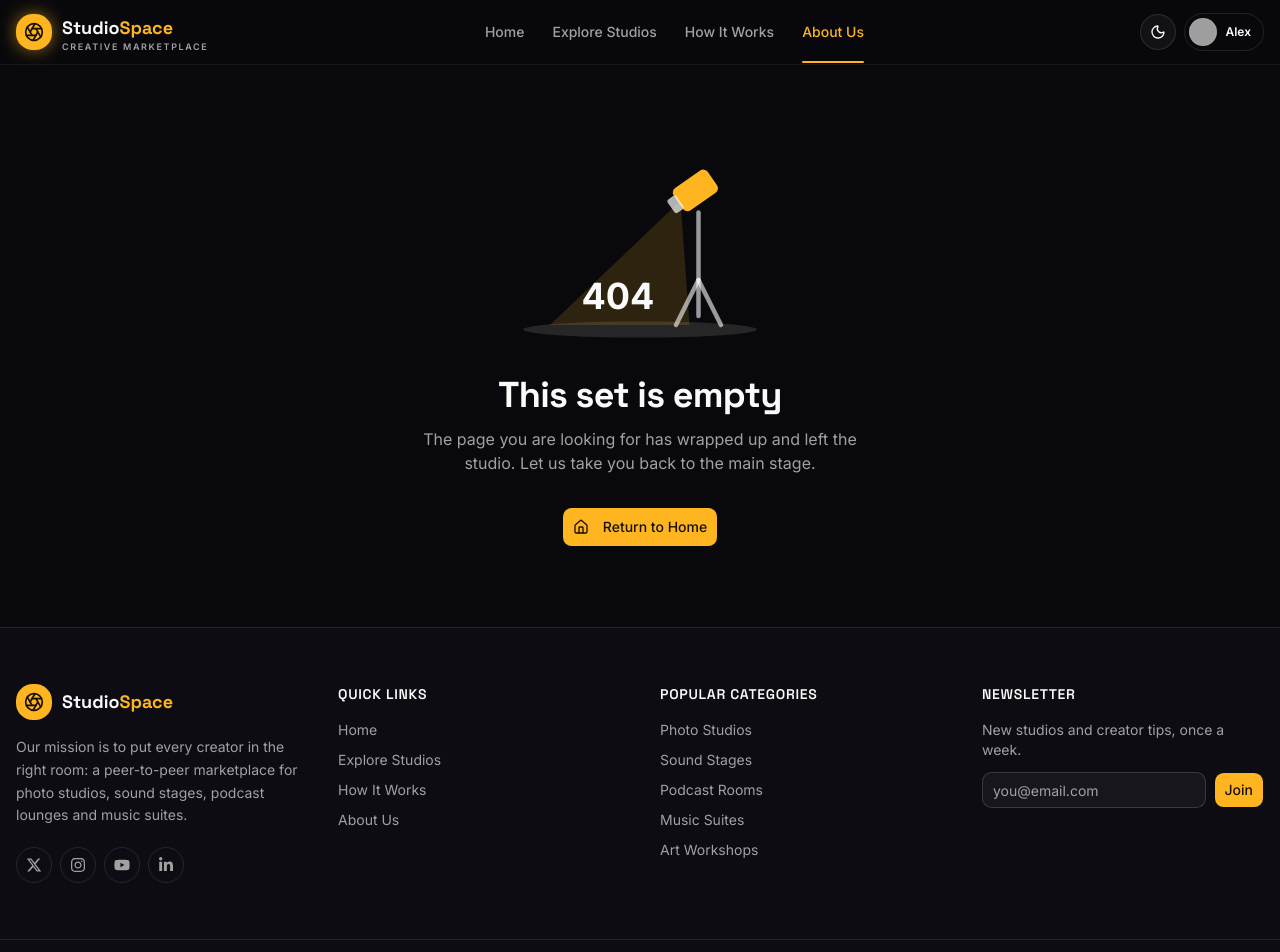
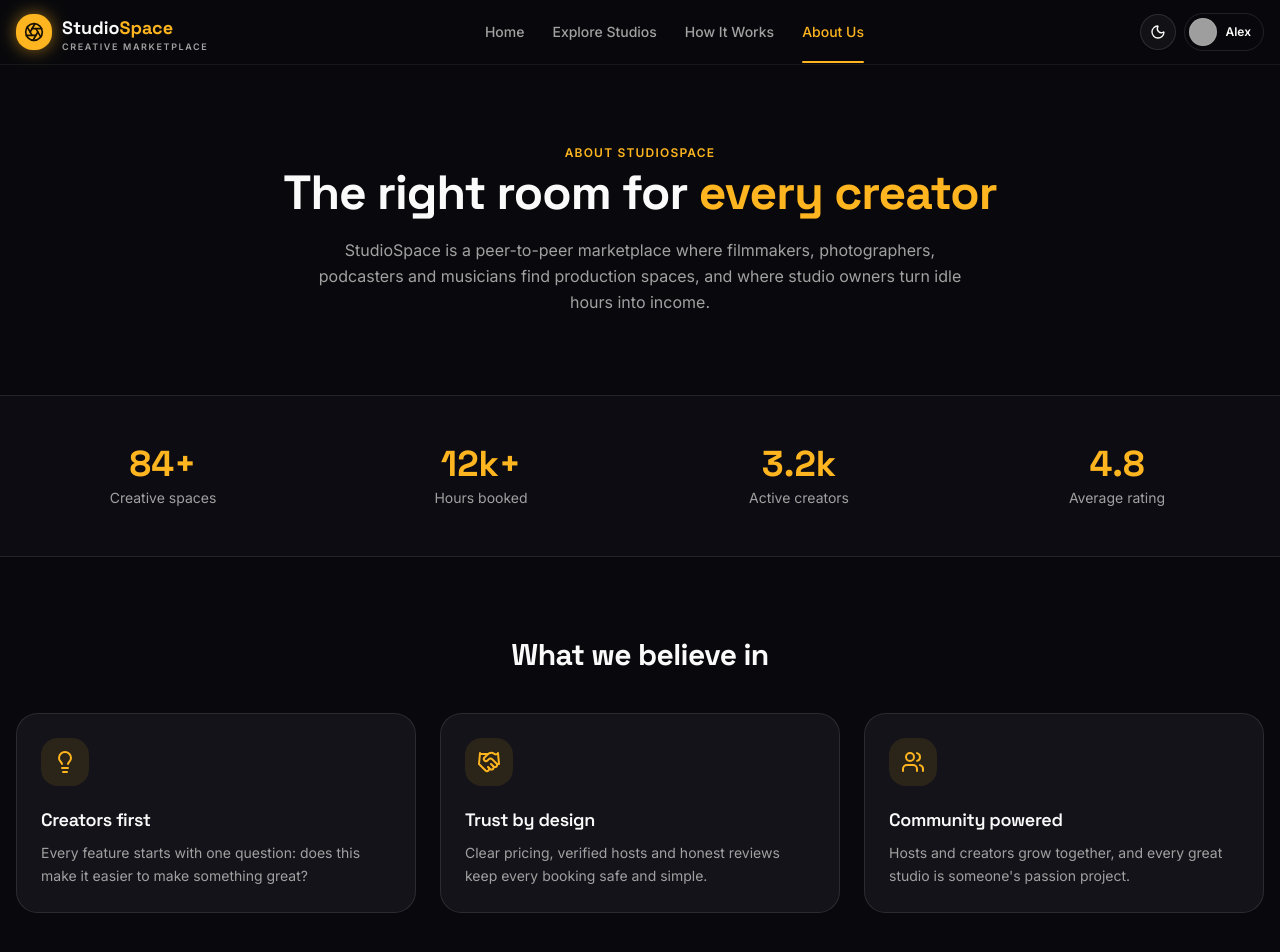
Before and after one commit to taniatajin/studiospace-client, a Next.js app: page /about in a window 1280 px wide. Before the commit this address had no page. Shown: the top 952 px of the page. Built offline with nearby package versions, Linux system fonts and the light colour scheme; grey boxes are pictures that could not be loaded.

Commit message:
feat: add about us page

```diff
--- /dev/null
+++ b/src/app/about/page.tsx
@@ -0,0 +1,81 @@
+import Link from "next/link";
+import { Handshake, Lightbulb, Users } from "lucide-react";
+import { Button } from "@/components/ui/button";
+
+export const metadata = {
+  title: "About Us | StudioSpace",
+};
+
+const stats = [
+  { value: "84+", label: "Creative spaces" },
+  { value: "12k+", label: "Hours booked" },
+  { value: "3.2k", label: "Active creators" },
+  { value: "4.8", label: "Average rating" },
+];
+
+const values = [
+  {
+    icon: Lightbulb,
+    title: "Creators first",
+    text: "Every feature starts with one question: does this make it easier to make something great?",
+  },
+  {
+    icon: Handshake,
+    title: "Trust by design",
+    text: "Clear pricing, verified hosts and honest reviews keep every booking safe and simple.",
+  },
+  {
+    icon: Users,
+    title: "Community powered",
+    text: "Hosts and creators grow together, and every great studio is someone's passion project.",
+  },
+];
+
+export default function AboutPage() {
+  return (
+    <>
+      <section className="mx-auto max-w-4xl px-4 py-20 text-center">
+        <p className="text-xs font-semibold uppercase tracking-widest text-primary">About StudioSpace</p>
+        <h1 className="mt-2 text-3xl font-bold md:text-5xl">
+          The right room for <span className="text-primary">every creator</span>
+        </h1>
+        <p className="mx-auto mt-5 max-w-2xl leading-relaxed text-muted-foreground">
+          StudioSpace is a peer-to-peer marketplace where filmmakers, photographers, podcasters and musicians find
+          production spaces, and where studio owners turn idle hours into income.
+        </p>
+      </section>
+
+      <section className="border-y border-border bg-card/40">
+        <div className="mx-auto grid max-w-7xl gap-6 px-4 py-12 sm:grid-cols-2 lg:grid-cols-4">
+          {stats.map((s) => (
+            <div key={s.label} className="text-center">
+              <p className="font-heading text-4xl font-bold text-primary">{s.value}</p>
+              <p className="mt-1 text-sm text-muted-foreground">{s.label}</p>
+            </div>
+          ))}
+        </div>
+      </section>
+
+      <section className="mx-auto max-w-7xl px-4 py-20">
+        <h2 className="text-center text-3xl font-bold">What we believe in</h2>
+        <div className="mt-10 grid gap-6 md:grid-cols-3">
+          {values.map((v) => (
+            <div key={v.title} className="h-full rounded-2xl border border-border bg-card p-6">
+              <span className="flex h-12 w-12 items-center justify-center rounded-xl bg-primary/10 text-primary">
+                <v.icon className="h-6 w-6" />
+              </span>
+              <h3 className="mt-5 text-lg font-semibold">{v.title}</h3>
+              <p className="mt-2 text-sm leading-relaxed text-muted-foreground">{v.text}</p>
+            </div>
+          ))}
+        </div>
+
+        <div className="mt-14 text-center">
+          <Button size="lg" asChild>
+            <Link href="/studios">Explore Studios</Link>
+          </Button>
+        </div>
+      </section>
+    </>
+  );
+}
```
